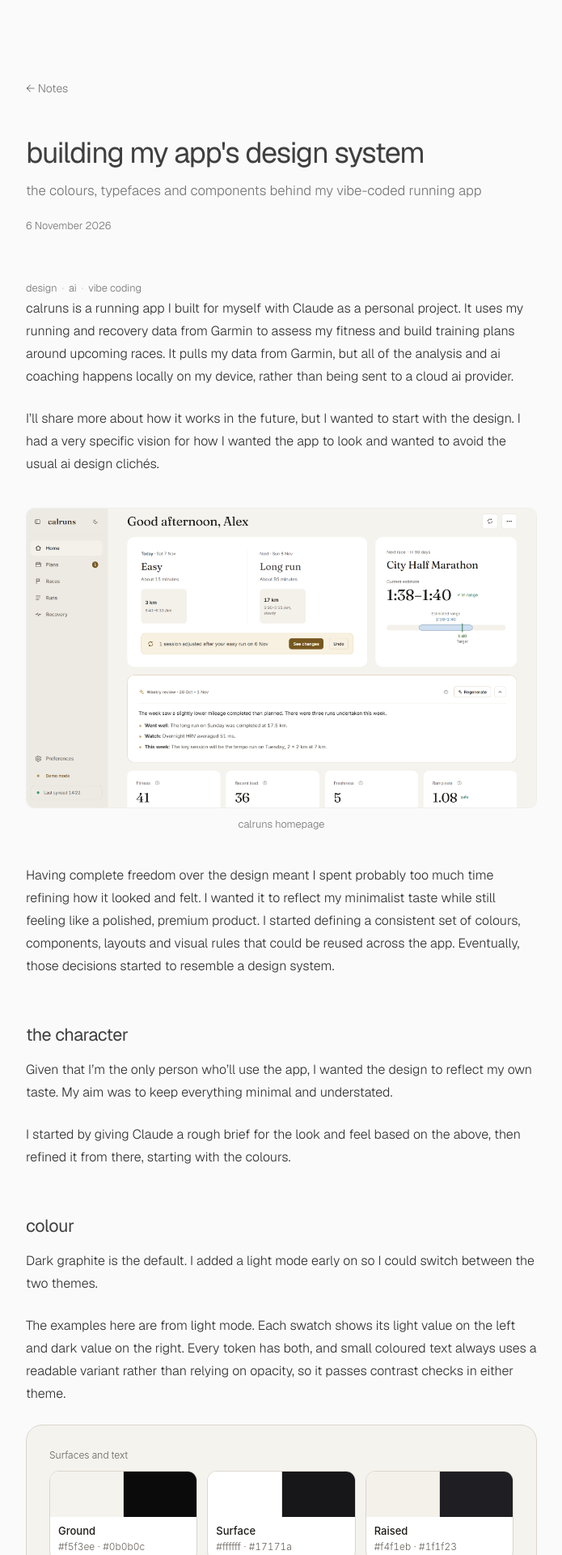
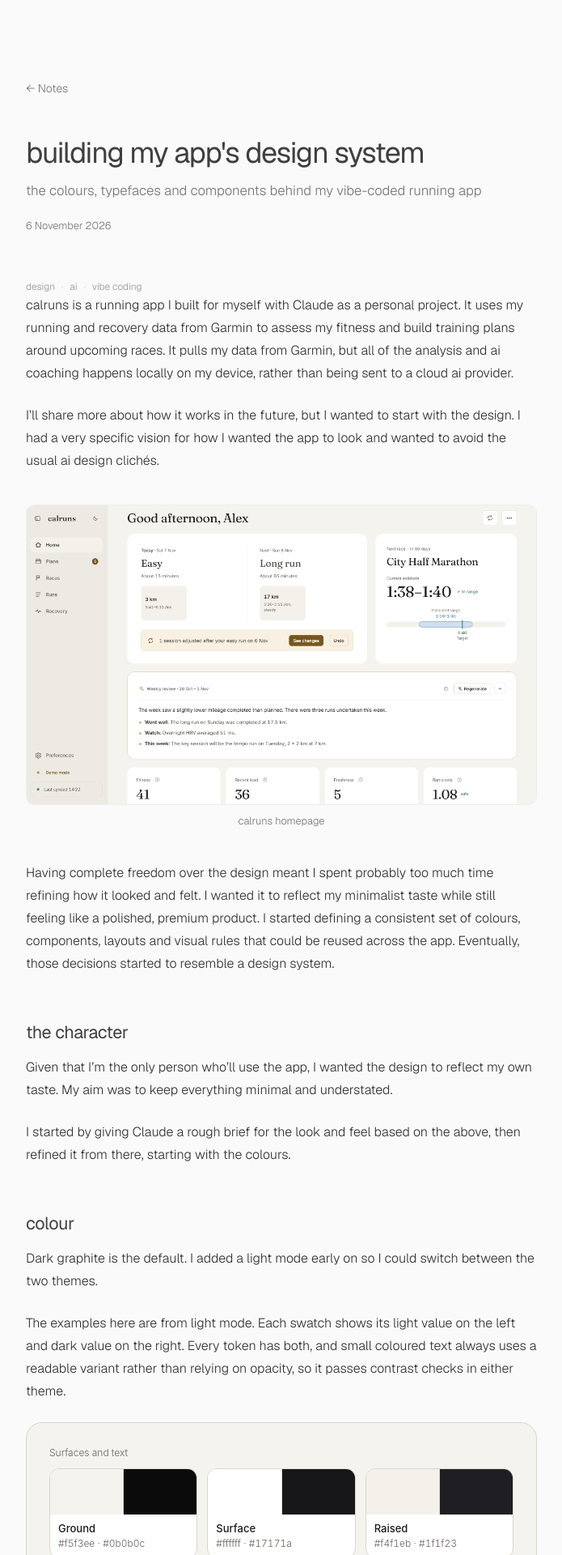
Before and after one commit to callumlinning/callumlinning-notes, a Jekyll site: the page built from _posts/2026-11-06-calruns-design-system.md, in a window 1280 px wide. Shown: the top 1920 px of the page at 81% size, without its empty margins (292-987 px from the left). Built offline with Jekyll 4.4.1, drawn with Linux system fonts in a browser that asks for light colours.

Commit message:
Changed tags settings

```diff
--- a/_layouts/post.html
+++ b/_layouts/post.html
@@ -18,10 +18,13 @@ layout: default
     </time>
   </header>
 
-  {% if page.tags %}
+{% if page.tags %}
   <div class="post-tags">
     {% for tag in page.tags %}
-      <span>{{ tag | replace: "-", " " }}</span>{% unless forloop.last %}<span class="tag-separator">·</span>{% endunless %}
+      <span class="post-tag">{{ tag | replace: "-", " " }}</span>
+      {% unless forloop.last %}
+        <span class="tag-separator">·</span>
+      {% endunless %}
     {% endfor %}
   </div>
 {% endif %}
--- a/assets/css/main.css
+++ b/assets/css/main.css
@@ -435,13 +435,19 @@ a:hover {
 .post-tags {
   display: flex;
   flex-wrap: wrap;
-  gap: 0 6px;
-  margin-top: 8px;
-  color: var(--muted);
-  font-size: 0.8rem;
+  align-items: center;
+  gap: 8px;
+  margin-top: 10px;
+  color: #969696;
+  font-size: 0.75rem;
   font-weight: 300;
+  line-height: 1.4;
+}
+
+.post-tag {
+  color: #969696;
 }
 
 .tag-separator {
-  color: #c7c7c7;
+  color: #d0d0d0;
 }
```
